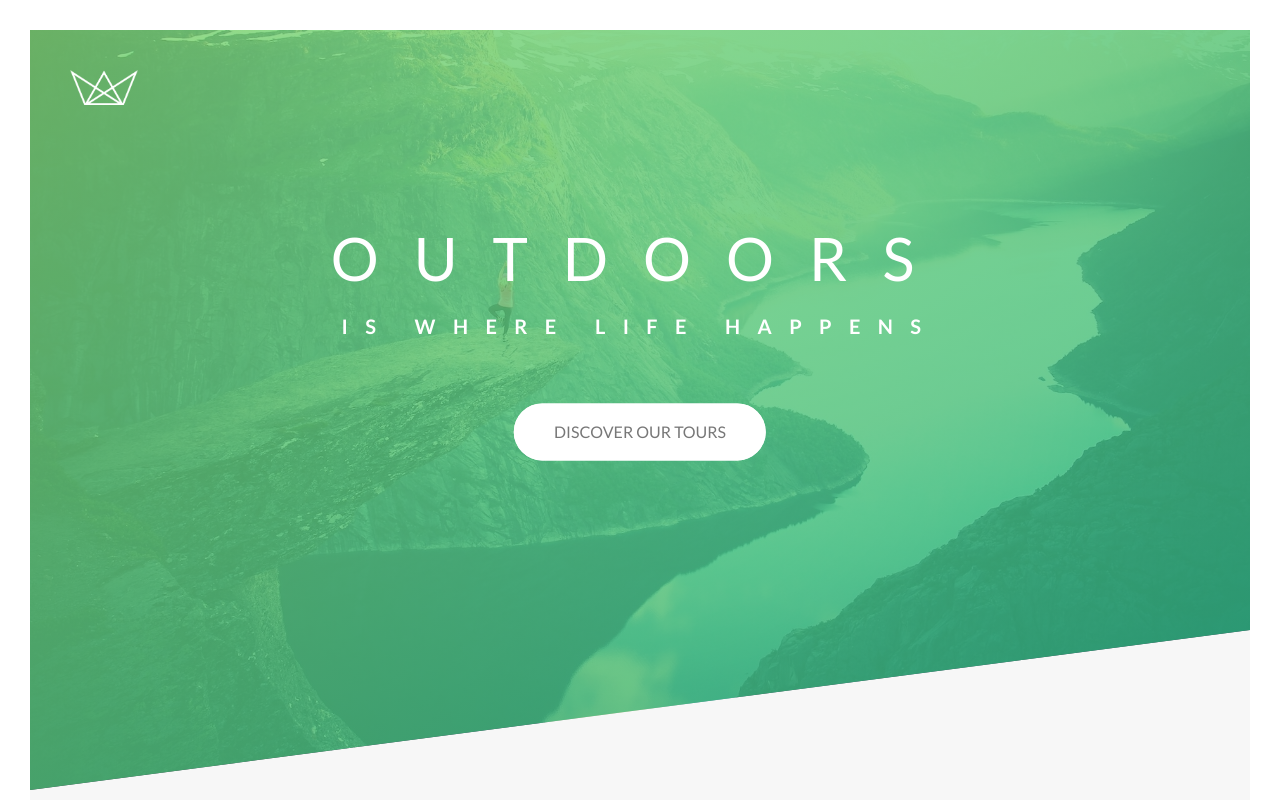
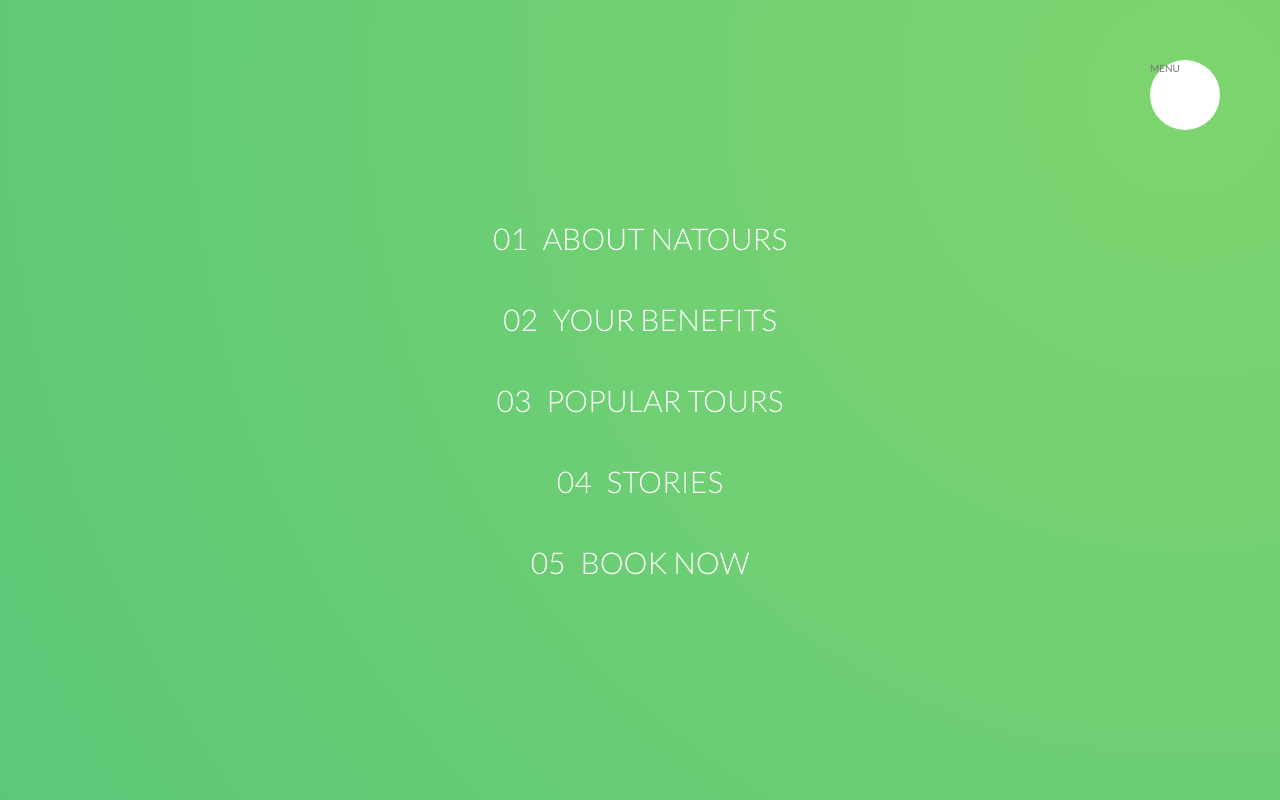
Before and after one commit to Jose1Useche/CSS-and-Sass, a website: page index.html in a window 1280 px wide. Shown: the top 800 px of the page. Drawn offline with Linux system fonts and the light colour scheme.

Commit message:
49. Building the Navigation - Part 1

```diff
--- a/index.html
+++ b/index.html
@@ -13,6 +13,21 @@
         <title>Natours | Exciting tours for adventurous people</title>
     </head>
     <body>
+        <div class="navigation">
+            <input type="checkbox" class="navigation__checkbox" id="navi-toggle">
+            <label for="navi-toggle" class="navigation__button">MENU</label>
+            <div class="navigation__background">&nbsp;</div>
+            <nav class="navigation__nav">
+                <ul class="navigation__list">
+                    <li class="navigation__item"><a href="#" class="navigation__link"><span>01</span>About Natours</a></li>
+                    <li class="navigation__item"><a href="#" class="navigation__link"><span>02</span>Your benefits</a></li>
+                    <li class="navigation__item"><a href="#" class="navigation__link"><span>03</span>Popular tours</a></li>
+                    <li class="navigation__item"><a href="#" class="navigation__link"><span>04</span>Stories</a></li>
+                    <li class="navigation__item"><a href="#" class="navigation__link"><span>05</span>Book now</a></li>
+                </ul>
+            </nav>
+        </div>
+
         <header class="header">
             <div class="header__logo-box">
                 <img src="./img/logo-white.png" alt="My Logo" class="header__logo">
--- a/sass/abstracts/_mixins.scss
+++ b/sass/abstracts/_mixins.scss
@@ -5,3 +5,9 @@
         clear: both;
     }
 }
+
+@mixin centerPosition {
+    top: 50%;
+    left: 50%;
+    transform: translate(-50%, -50%);
+}
--- a/sass/abstracts/_variables.scss
+++ b/sass/abstracts/_variables.scss
@@ -24,3 +24,12 @@ $default-font-size: 1.6rem;
 $grid-width: 114rem;
 $gutter-vertical: 8rem;
 $gutter-horizontal: 6rem;
+
+//Profundidad de los elementos
+$profundidad-menos-1: -1;
+$profundidad-en-1: 1;
+$profundidad-en-2: 2;
+$profundidad-en-3: 3;
+$profundidad-en-4: 4;
+$profundidad-en-5: 5;
+$profundidad-en-6: 6;
--- a/sass/components/_bg-video.scss
+++ b/sass/components/_bg-video.scss
@@ -4,7 +4,7 @@
     left: 0;
     height: 100%;
     width: 100%;
-    z-index: -1;
+    z-index: $profundidad-menos-1;
     opacity: .15;
     overflow: hidden;
 
--- a/sass/components/_button.scss
+++ b/sass/components/_button.scss
@@ -10,7 +10,7 @@
         transition: all .2;
         position: relative;
         font-size: $default-font-size;
-        z-index: 3;
+        z-index: $profundidad-en-3;
 
         //Change for the <button> element
         border: none;
@@ -61,7 +61,7 @@
         position: absolute;
         top: 0;
         left: 0;
-        z-index: -1;
+        z-index: $profundidad-menos-1;
         transition: all .4s;
     }
 
--- a/sass/components/_composition.scss
+++ b/sass/components/_composition.scss
@@ -7,7 +7,7 @@
         border-radius: 2px;
         position: absolute; //Estos elementos serán colocados acorde a una referencia, y la referencia es el primer padre que
                             //se encuentren con la posición seteada a algo. En este caso el padre es .composition
-        z-index: 1;
+        z-index: $profundidad-en-1;
         transition: all .2s;
         outline-offset: 2rem;
 
@@ -28,7 +28,7 @@
             outline: 1.5rem solid $color-primary;
             transform: scale(1.05) translateY(-.5rem);
             box-shadow: 0 2.5rem 4rem rgba($color-black, .4);
-            z-index: 2;
+            z-index: $profundidad-en-2;
         }
     }
 
--- /dev/null
+++ b/sass/layout/_navigation.scss
@@ -0,0 +1,76 @@
+.navigation {
+    &__checkbox {
+        display: none;
+    }
+
+    &__button {
+        background-color: $color-white;
+        height: 7rem;
+        width: 7rem;
+        position: fixed;
+        top: 6rem;
+        right: 6rem;
+        border-radius: 50%;
+        z-index: $profundidad-en-6;
+    }
+
+    &__background {
+        height: 6rem;
+        width: 6rem;
+        border-radius: 50%;
+        position: fixed;
+        top: 6.5rem;
+        right: 6.5rem;
+        background-image: radial-gradient($color-primary-light, $color-primary-dark);
+        z-index: $profundidad-en-4;
+        transform: scale(80);
+    }
+
+    &__nav {
+        height: 100vh;
+        width: 100%;
+        position: fixed;
+        top: 0;
+        right: 0;
+        z-index: $profundidad-en-5;
+    }
+
+    &__list {
+        position: absolute;
+        @include centerPosition;
+        list-style: none;
+        text-align: center;
+    }
+
+    &__item {
+        margin: 1rem;
+    }
+
+    &__link {
+        &:link,
+        &:visited {
+            display: inline-block;
+            font-size: 3rem;
+            font-weight: 300;
+            padding: 1rem 2rem;
+            color: $color-white;
+            text-decoration: none;
+            text-transform: uppercase;
+            background-image: linear-gradient(120deg, transparent 0%, transparent 50%, $color-white 50%);
+            background-size: 230%;
+            transition: all .4s;
+
+            span {
+                margin-right: 1.5rem;
+                display: inline-block;
+            }
+        }
+
+        &:hover,
+        &:active {
+            background-position: 100%;
+            color: $color-primary;
+            transform: translateX(1rem);
+        }
+    }
+}
--- a/sass/main.scss
+++ b/sass/main.scss
@@ -15,4 +15,5 @@
 @import "layout/header";
 @import "layout/grid";
 @import "layout/_footer";
+@import "layout/navigation";
 @import "pages/home";
```
Also changed, not shown: css/style.css.
